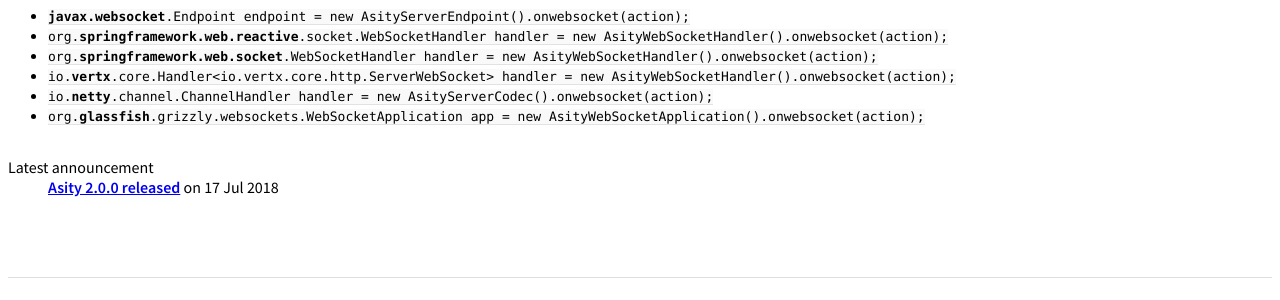
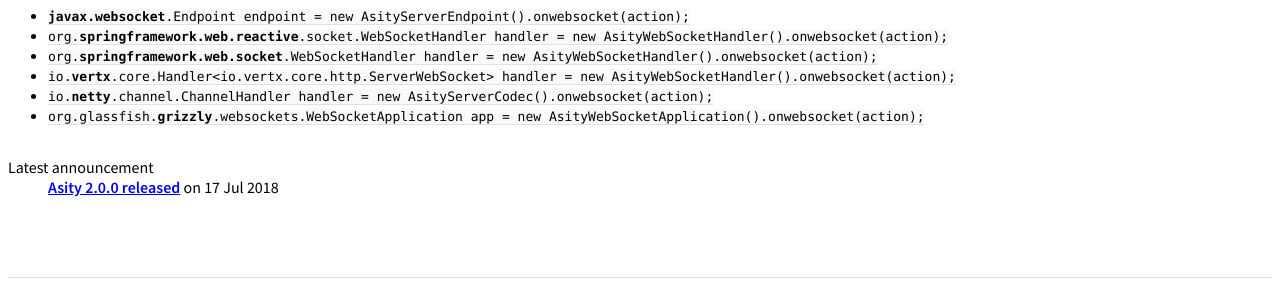
Before and after one commit to cettia/asity, a Jekyll site: the page built from index.html, in a window 1280 px wide and 900 px high, scrolled down 384 px. Shown: the part 151-451 px from the top of the window. Built offline with Jekyll 4.4.1, drawn with Linux system fonts in a browser that asks for light colours; a style sheet for code colours, icons or effects is not loaded; part of the change alters nothing that is shown.

```diff
--- a/index.html
+++ b/index.html
@@ -57,7 +57,7 @@ Action<ServerWebSocket> action = ws -> {
           <li><code>org.<strong>springframework.web.socket</strong>.WebSocketHandler handler = new AsityWebSocketHandler().onwebsocket(action);</code></li>
           <li><code>io.<strong>vertx</strong>.core.Handler&lt;io.vertx.core.http.ServerWebSocket&gt; handler = new AsityWebSocketHandler().onwebsocket(action);</code></li>
           <li><code>io.<strong>netty</strong>.channel.ChannelHandler handler = new AsityServerCodec().onwebsocket(action);</code></li>
-          <li><code>org.<strong>glassfish</strong>.grizzly.websockets.WebSocketApplication app = new AsityWebSocketApplication().onwebsocket(action);</code></li>
+          <li><code>org.glassfish.<strong>grizzly</strong>.websockets.WebSocketApplication app = new AsityWebSocketApplication().onwebsocket(action);</code></li>
         </ul>
         <dl>
           <dt>Latest announcement</dt>
```
